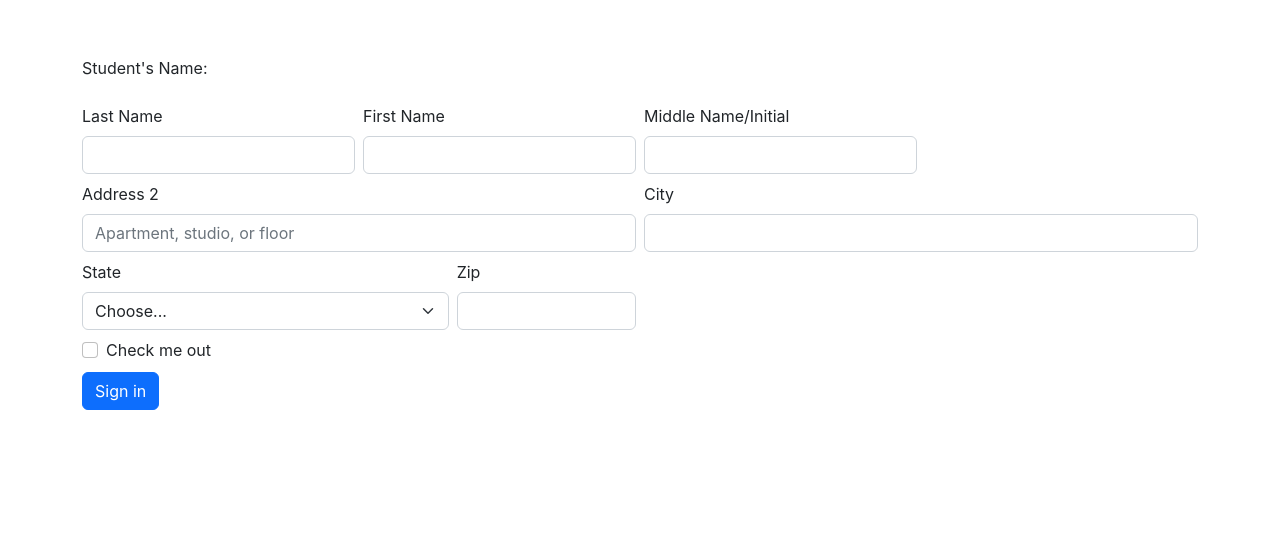
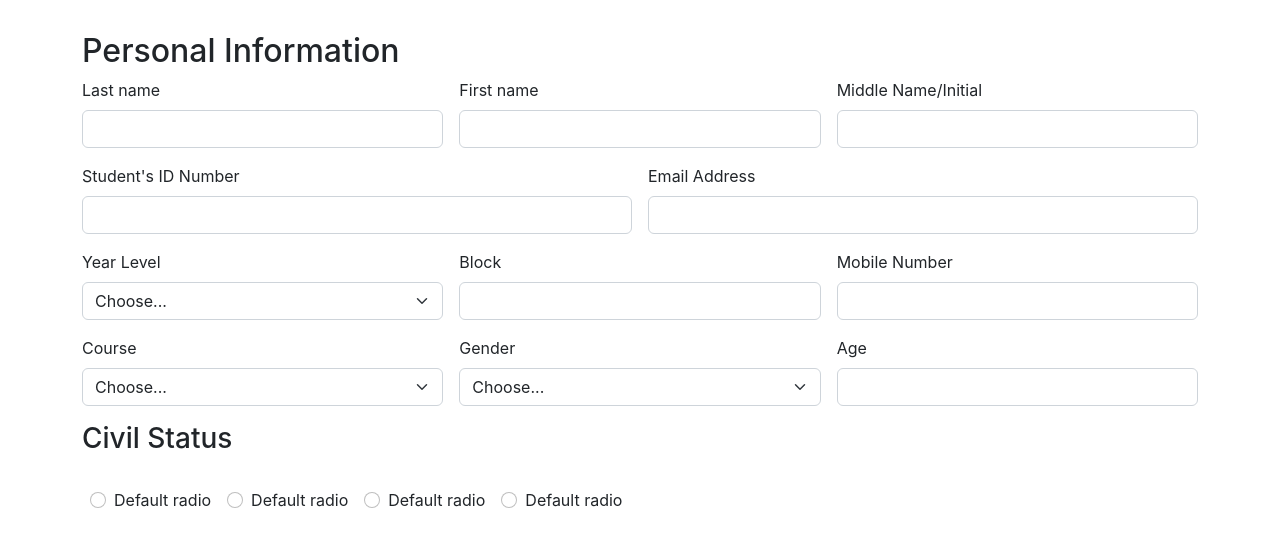
Before and after one commit to KingNelx/Profiling-System-Front-end-, a React (Create React App) app: page /personalBG in a window 1280 px wide. Shown: the top 546 px of the page. Built offline with nearby package versions, Linux system fonts and the light colour scheme.

Commit message:
added forms for user

```diff
--- a/src/StudentComponents/PersonalBG.jsx
+++ b/src/StudentComponents/PersonalBG.jsx
@@ -1,49 +1,119 @@
 const PersonalBG = () => {
     return (
-        <div className="container">
-            <form class="row g-2 mt-5">
-                <p> Student's Name:</p>
-                <div class="col-md-3">
-                    <label for="inputEmail4" class="form-label">Last Name</label>
-                    <input type="text" class="form-control" id="inputEmail4"/>
+        <div className="container mt-3 py-3">
+            <h2> Personal Information </h2>
+            <form class="row g-3 needs-validation" novalidate>
+                <div class="col-md-4">
+                    <label for="validationCustom01" class="form-label">Last name</label>
+                    <input type="text" class="form-control" id="validationCustom01" required />
+                    <div class="valid-feedback">
+                        Looks good!
+                    </div>
                 </div>
-                <div class="col-md-3">
-                    <label for="inputEmail4" class="form-label">First Name</label>
-                    <input type="text" class="form-control" id="inputEmail4"/>
+                <div class="col-md-4">
+                    <label for="validationCustom01" class="form-label">First name</label>
+                    <input type="text" class="form-control" id="validationCustom01" required />
+                    <div class="valid-feedback">
+                        Looks good!
+                    </div>
                 </div>
-                <div class="col-md-3">
-                    <label for="inputEmail4" class="form-label">Middle Name/Initial</label>
-                    <input type="text" class="form-control" id="inputEmail4"/>
-                </div>
-                <div class="col-6">
-                    <label for="inputAddress2" class="form-label">Address 2</label>
-                    <input type="text" class="form-control" id="inputAddress2" placeholder="Apartment, studio, or floor"/>
+                <div class="col-md-4">
+                    <label for="validationCustom02" class="form-label">Middle Name/Initial</label>
+                    <input type="text" class="form-control" id="validationCustom02" required />
+                    <div class="valid-feedback">
+                        Looks good!
+                    </div>
                 </div>
                 <div class="col-md-6">
-                    <label for="inputCity" class="form-label">City</label>
-                    <input type="text" class="form-control" id="inputCity"/>
+                    <label for="validationCustom02" class="form-label">Student's ID Number</label>
+                    <input type="text" class="form-control" id="validationCustom02" required />
+                    <div class="valid-feedback">
+                        Looks good!
+                    </div>
+                </div>
+                <div class="col-md-6">
+                    <label for="validationCustom02" class="form-label">Email Address </label>
+                    <input type="email" class="form-control" id="validationCustom02" required />
+                    <div class="valid-feedback">
+                        Looks good!
+                    </div>
                 </div>
                 <div class="col-md-4">
-                    <label for="inputState" class="form-label">State</label>
-                    <select id="inputState" class="form-select">
-                        <option selected>Choose...</option>
-                        <option>...</option>
+                    <label for="validationCustom04" class="form-label">Year Level</label>
+                    <select class="form-select" id="validationCustom04" required>
+                        <option selected disabled value="">Choose...</option>
+                        <option>1st year</option>
+                        <option>2nd year</option>
+                        <option>3rd year</option>
+                        <option>4th year</option>
                     </select>
-                </div>
-                <div class="col-md-2">
-                    <label for="inputZip" class="form-label">Zip</label>
-                    <input type="text" class="form-control" id="inputZip"/>
-                </div>
-                <div class="col-12">
-                    <div class="form-check">
-                        <input class="form-check-input" type="checkbox" id="gridCheck"/>
-                            <label class="form-check-label" for="gridCheck">
-                                Check me out
-                            </label>
+                    <div class="invalid-feedback">
+                        Please select a valid state.
                     </div>
                 </div>
-                <div class="col-12">
-                    <button type="submit" class="btn btn-primary">Sign in</button>
+                <div class="col-md-4">
+                    <label for="validationCustom02" class="form-label">Block </label>
+                    <input type="text" class="form-control" id="validationCustom02" required />
+                </div>
+                <div class="col-md-4">
+                    <label for="validationCustom02" class="form-label">Mobile Number </label>
+                    <input type="text" class="form-control" id="validationCustom02" required />
+                </div>
+
+                <div class="col-md-4">
+                    <label for="validationCustom04" class="form-label">Course</label>
+                    <select class="form-select" id="validationCustom04" required>
+                        <option selected disabled value="">Choose...</option>
+                        <option>BSIT</option>
+                        <option>BSIS</option>
+                        <option>BSCS</option>
+                    </select>
+                    <div class="invalid-feedback">
+                        Please select a valid state.
+                    </div>
+                </div>
+                <div class="col-md-4">
+                    <label for="validationCustom04" class="form-label">Gender</label>
+                    <select class="form-select" id="validationCustom04" required>
+                        <option selected disabled value="">Choose...</option>
+                        <option>Male</option>
+                        <option>Female</option>
+                        <option>Prefer not to say</option>
+                    </select>
+                    <div class="invalid-feedback">
+                        Please select a valid state.
+                    </div>
+                </div>
+                <div class="col-md-4">
+                    <label for="validationCustom02" class="form-label">Age </label>
+                    <input type="text" class="form-control" id="validationCustom02" required />
+                </div>
+                <h3> Civil Status </h3>
+                <div class="d-flex p-2 ">
+                    <div class="form-check mx-2">
+                        <input class="form-check-input" type="radio" name="flexRadioDefault" id="flexRadioDefault1" />
+                        <label class="form-check-label" for="flexRadioDefault1">
+                            Default radio
+                        </label>
+                    </div>
+                    <div class="form-check mx-2">
+                        <input class="form-check-input" type="radio" name="flexRadioDefault" id="flexRadioDefault1" />
+                        <label class="form-check-label" for="flexRadioDefault1">
+                            Default radio
+                        </label>
+                    </div>
+                    <div class="form-check mx-2">
+                        <input class="form-check-input" type="radio" name="flexRadioDefault" id="flexRadioDefault1" />
+                        <label class="form-check-label" for="flexRadioDefault1">
+                            Default radio
+                        </label>
+                    </div>
+                    <div class="form-check mx-2">
+                        <input class="form-check-input" type="radio" name="flexRadioDefault" id="flexRadioDefault1" />
+                        <label class="form-check-label" for="flexRadioDefault1">
+                            Default radio
+                        </label>
+                    </div>
                 </div>
             </form>
         </div>
```
